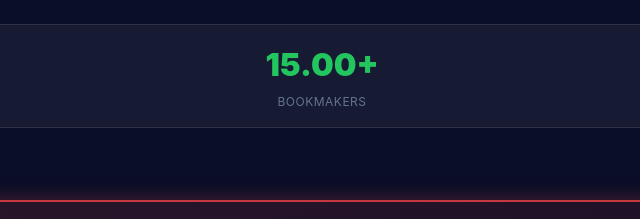
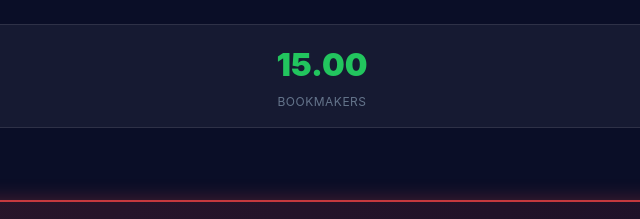
Before and after one commit to madingmagot1-jpg/atvshit, a plain HTML site: page mobile.html in a window 1280 px wide. Shown: the part 480-699 px from the top of the page, 318-958 px from the left. Drawn offline with Linux system fonts and the light colour scheme.

Commit message:
Fix data-target attribute for bookmakers stat value

```diff
--- a/mobile.html
+++ b/mobile.html
@@ -623,7 +623,7 @@
                 <div class="stat-label">Average ROI</div>
             </div>
             <div class="stat-mobile">
-                <div class="stat-value" data-target="15" data-suffix="+">0+</div>
+                <div class="stat-value" data-target="15+" data-suffix="">0+</div>
                 <div class="stat-label">Bookmakers</div>
             </div>
         </div>
```
